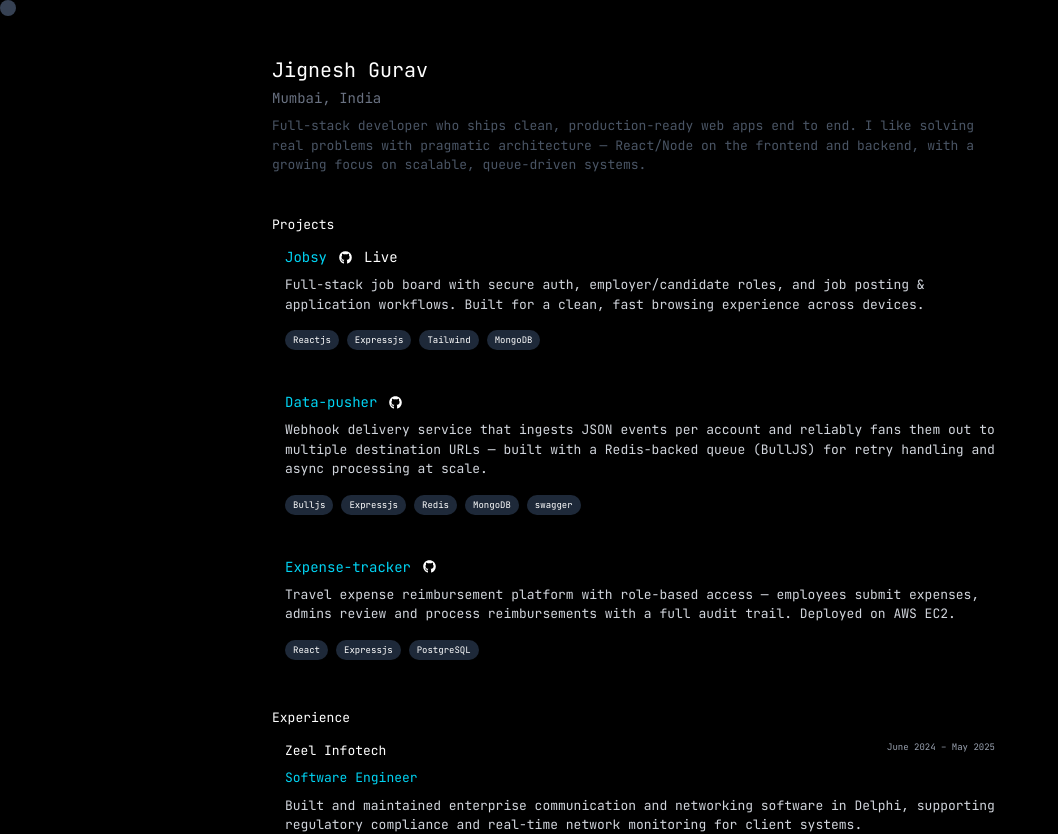
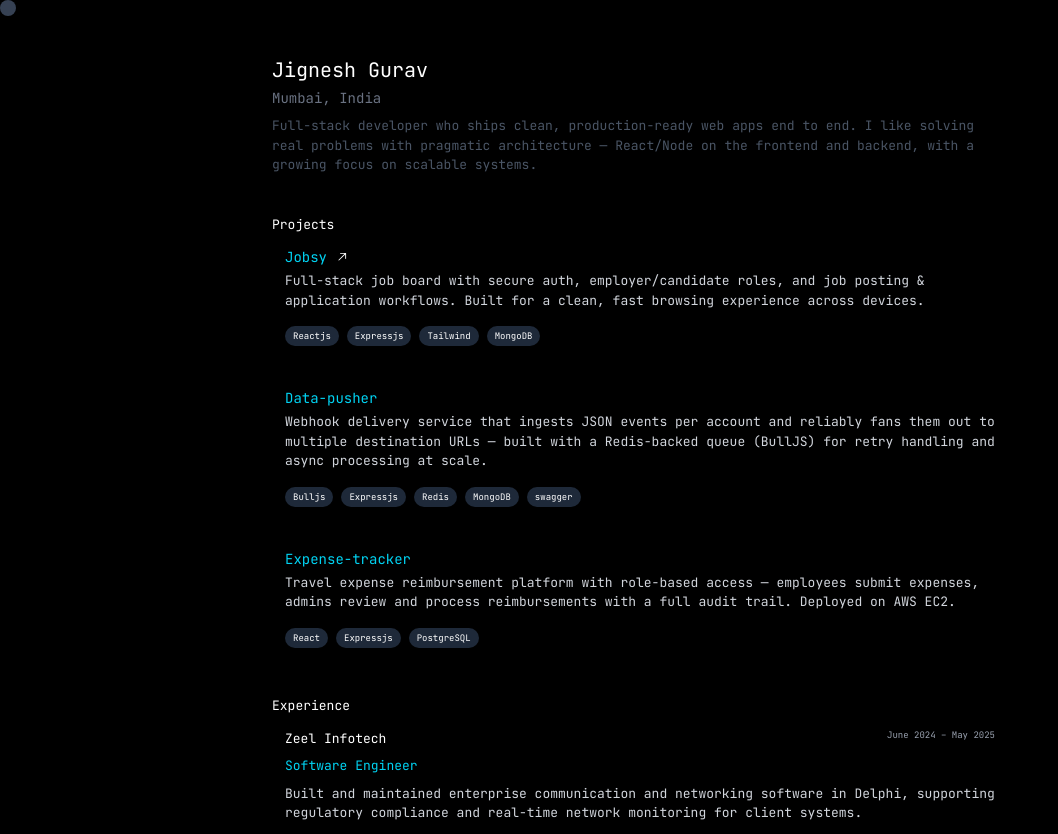
Before and after one commit to jignesh1001/portfolio, a React (Vite) app: page / in a window 1280 px wide. Shown: the top 834 px of the page, without its empty margins (0-1058 px from the left). Built offline with nearby package versions, Linux system fonts and the light colour scheme.

Commit message:
update links and hero section

```diff
--- a/src/components/Hero.jsx
+++ b/src/components/Hero.jsx
@@ -38,7 +38,7 @@ export default function Hero() {
 
       {/* <p className="mt-1 text-sm text-gray-500">Mumbai, India</p> */}
       <p className="mt-2 text-l text-gray-600">
-       Full-stack developer who ships clean, production-ready web apps end to end. I like solving real problems with pragmatic architecture — React/Node on the frontend and backend, with a growing focus on scalable, queue-driven systems.
+       Full-stack developer who ships clean, production-ready web apps end to end. I like solving real problems with pragmatic architecture — React/Node on the frontend and backend, with a growing focus on scalable systems.
       </p>
     </motion.section>
   );
--- a/src/components/Projects.jsx
+++ b/src/components/Projects.jsx
@@ -1,5 +1,6 @@
 import { motion } from "framer-motion";
 import { FaGithub } from "react-icons/fa";
+import { GoArrowUpRight } from "react-icons/go";
 const projects = [
   {
     name: "Jobsy",
@@ -46,7 +47,7 @@ export default function Projects() {
             key={project.name}
             className=" p-3 shadow-md border border-transparent hover:border-gray-700 transition-colors duration-300 "
           >
-            {/* <h3 className=" mb-2">
+              {/* <h3 className=" mb-2">
               <a
                 href={project.isLive ? project.link : project.githubLink}
                 target="_blank"
@@ -59,8 +60,8 @@ export default function Projects() {
               <a href={project.githubLink} target="_blank" rel="noopener noreferrer" className="hover:text-white">
                 <span><FaGithub /></span>
               </a>
-            </h3> */}
-            <h3 className="mb-2 flex items-center gap-3">
+            </h3>  */}
+            <h3 className="mb-1 flex items-center gap-2">
               {/* Project Name */}
               <a
                 href={project.isLive ? project.link : project.githubLink}
@@ -72,14 +73,14 @@ export default function Projects() {
               </a>
 
               {/* GitHub Link */}
-              <a
+              {/* <a
                 href={project.githubLink}
                 target="_blank"
                 rel="noopener noreferrer"
-                className="hover:text-white"
+                className="hover:text-cyan-400"
               >
                 <FaGithub />
-              </a>
+              </a> */}
 
               {/* Live Link */}
               {project.isLive && (
@@ -89,7 +90,7 @@ export default function Projects() {
                   rel="noopener noreferrer"
                   className="hover:text-cyan-400 text-sm"
                 >
-                  Live
+                  <GoArrowUpRight />
                 </a>
               )}
             </h3>
```
